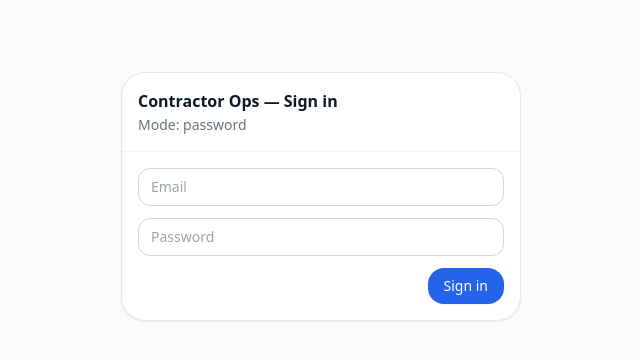
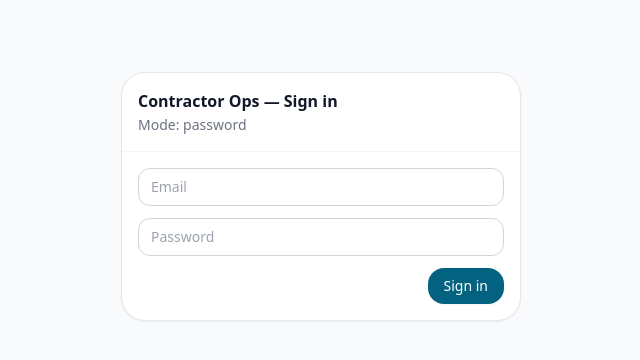
Before and after one commit to mikeherrity1973/contractor-ops, a Next.js app: page / in a window 1280 px wide. Shown: the top 360 px of the page, without its empty margins (319-959 px from the left). Built offline with nearby package versions, Linux system fonts and the light colour scheme; no server answers.

Commit message:
Update ui.tsx

```diff
--- a/components/ui.tsx
+++ b/components/ui.tsx
@@ -14,7 +14,7 @@ export const Button = ({
   const base = 'inline-flex items-center justify-center rounded-2xl font-medium transition px-4 py-2 shadow-sm disabled:opacity-50 disabled:cursor-not-allowed';
   const sizes = { sm: 'text-sm px-3 py-1.5', md: 'text-sm px-4 py-2', lg: 'text-base px-5 py-3' };
   const variants: Record<string,string> = {
-    primary: 'bg-blue-600 text-white hover:bg-blue-700',
+    primary: 'bg-brand-600 text-white hover:bg-brand-700',
     outline: 'border border-gray-300 text-gray-800 bg-white hover:bg-gray-50',
     ghost: 'text-gray-700 hover:bg-gray-100',
     success: 'bg-emerald-600 text-white hover:bg-emerald-700',
@@ -45,18 +45,18 @@ export const Card = ({ title, subtitle, actions, children, className }: React.Pr
 
 export const Input = ({ value, onChange, placeholder, type = 'text', className }: { value: string; onChange: (v: string) => void; placeholder?: string; type?: string; className?: string }) => (
   <input value={value} onChange={e => onChange(e.target.value)} type={type} placeholder={placeholder}
-    className={clsx('w-full rounded-xl border border-gray-300 bg-white px-3 py-2 text-sm outline-none focus:ring-2 focus:ring-blue-200', className)} />
+    className={clsx('w-full rounded-xl border border-gray-300 bg-white px-3 py-2 text-sm outline-none focus:ring-2 focus:ring-brand-200', className)} />
 );
 
 export const Select = ({ value, onChange, children, className }: React.PropsWithChildren<{ value: string; onChange: (v: string) => void; className?: string }>) => (
   <select value={value} onChange={e => onChange(e.target.value)}
-    className={clsx('w-full rounded-xl border border-gray-300 bg-white px-3 py-2 text-sm outline-none focus:ring-2 focus:ring-blue-200', className)}>{children}</select>
+    className={clsx('w-full rounded-xl border border-gray-300 bg-white px-3 py-2 text-sm outline-none focus:ring-2 focus:ring-brand-200', className)}>{children}</select>
 );
 
-export const Badge = ({ children, tone = 'gray' }: React.PropsWithChildren<{ tone?: 'gray'|'blue'|'green'|'amber'|'red'|'violet' }>) => {
+export const Badge = ({ children, tone = 'gray' }: React.PropsWithChildren<{ tone?: 'gray'|'brand'|'green'|'amber'|'red'|'violet' }>) => {
   const tones: Record<string,string> = {
     gray: 'bg-gray-100 text-gray-700',
-    blue: 'bg-blue-100 text-blue-700',
+    brand: 'bg-brand-100 text-brand-700',
     green: 'bg-emerald-100 text-emerald-700',
     amber: 'bg-amber-100 text-amber-800',
     red: 'bg-rose-100 text-rose-700',
```
